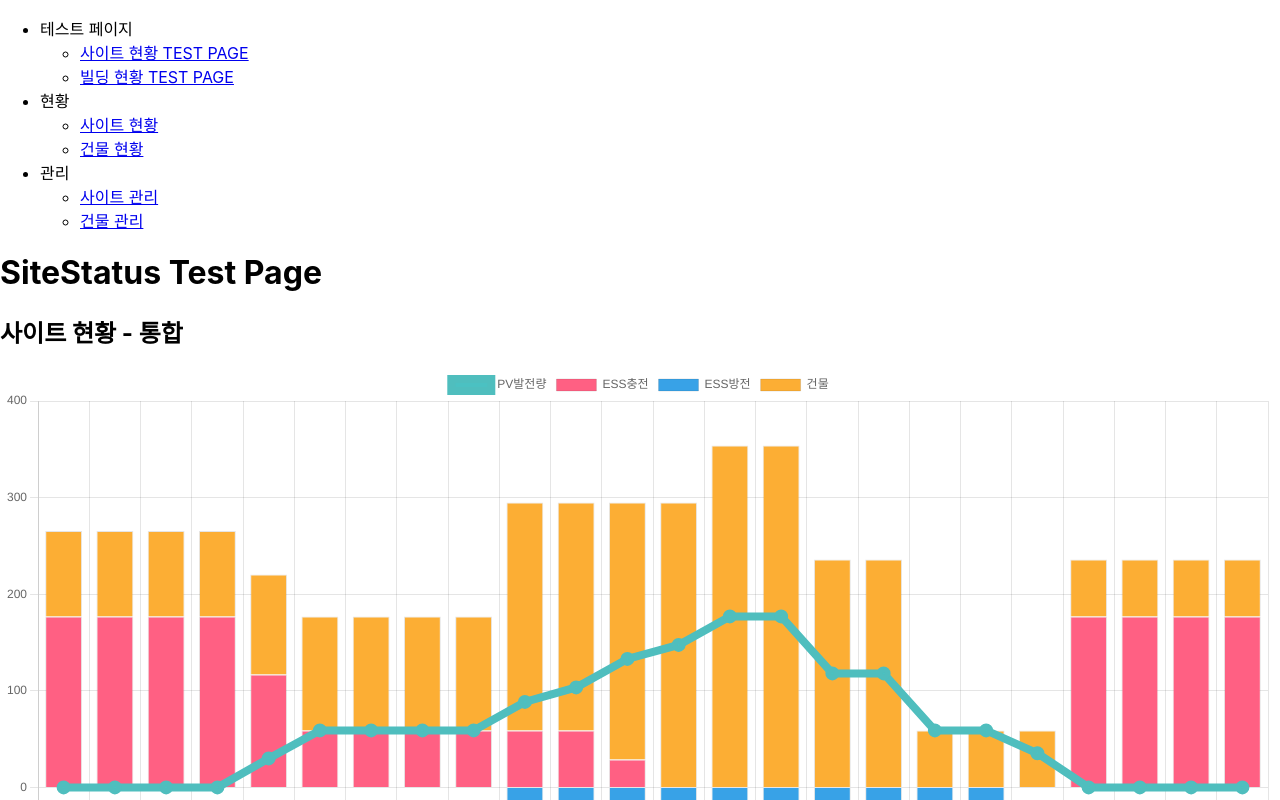
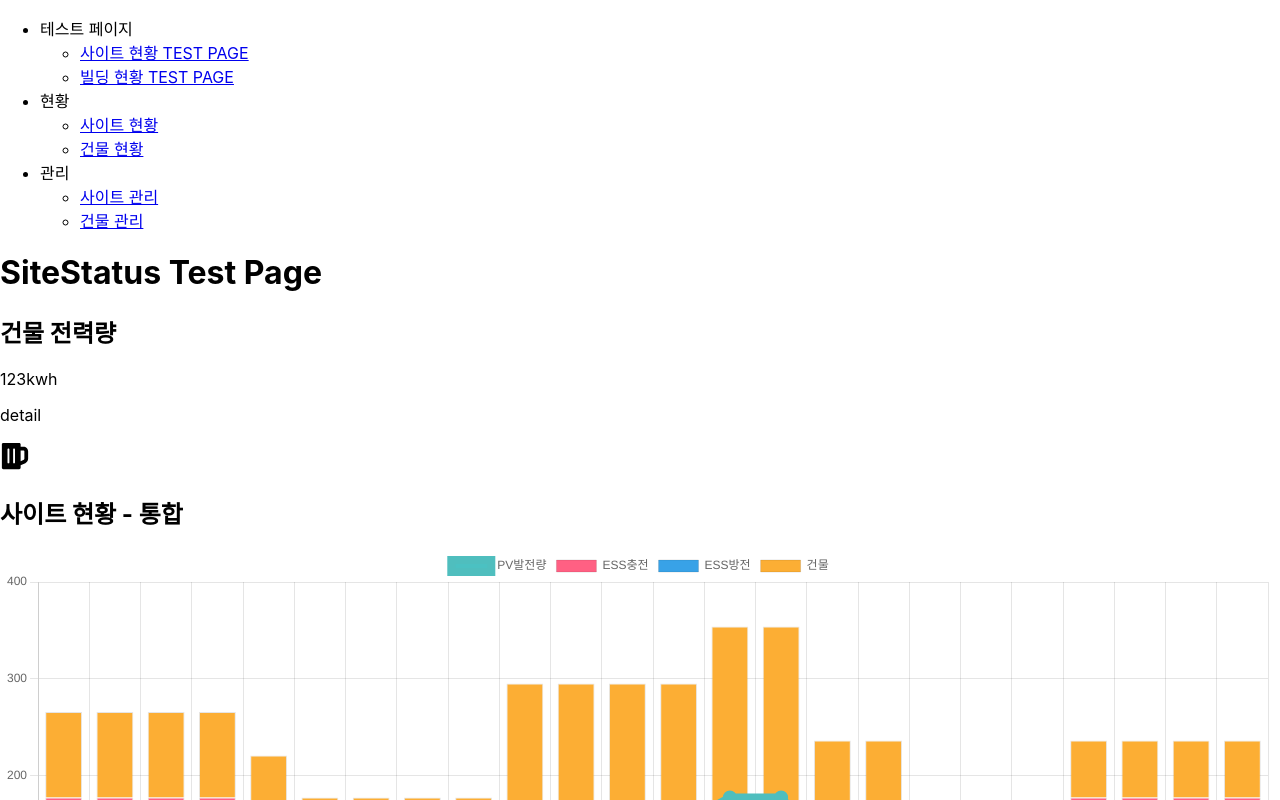
Before and after one commit to mizzyjo/react-study-hems, a React (Create React App) app: page /sitestatustest in a window 1280 px wide. Shown: the top 800 px of the page. Built offline with nearby package versions, Linux system fonts and the light colour scheme.

Commit message:
feat: 사이트 현황 테스트 페이지_이미지 있는 PowerCard 추가

```diff
--- a/src/pages/SiteStatusTestPage.jsx
+++ b/src/pages/SiteStatusTestPage.jsx
@@ -3,6 +3,8 @@ import { useHemsApi } from '../context/HemsApiContext'
 import { useQuery } from '@tanstack/react-query'
 import { produce } from 'immer'
 import { MixedChart } from '../components/common/MixedChart'
+import { FaBeer } from "react-icons/fa";
+import PowerCard from '../components/common/PowerCard'
 
 export default function SiteStatusTestPage() {
     const { hems } = useHemsApi()
@@ -67,6 +69,7 @@ export default function SiteStatusTestPage() {
     return (
         <div>
             <h1>SiteStatus Test Page</h1>
+            <PowerCard title={'건물 전력량'} kwValue={'123kwh'} description={'detail'} img={FaBeer}/>
             {essDataError || pvDataError ? (
                 <p style={{ color: 'red' }}>데이터를 불러오는 중 오류가 발생했습니다.</p>
             ) : isEssDataLoading || isPvDataLoading ? (
```
